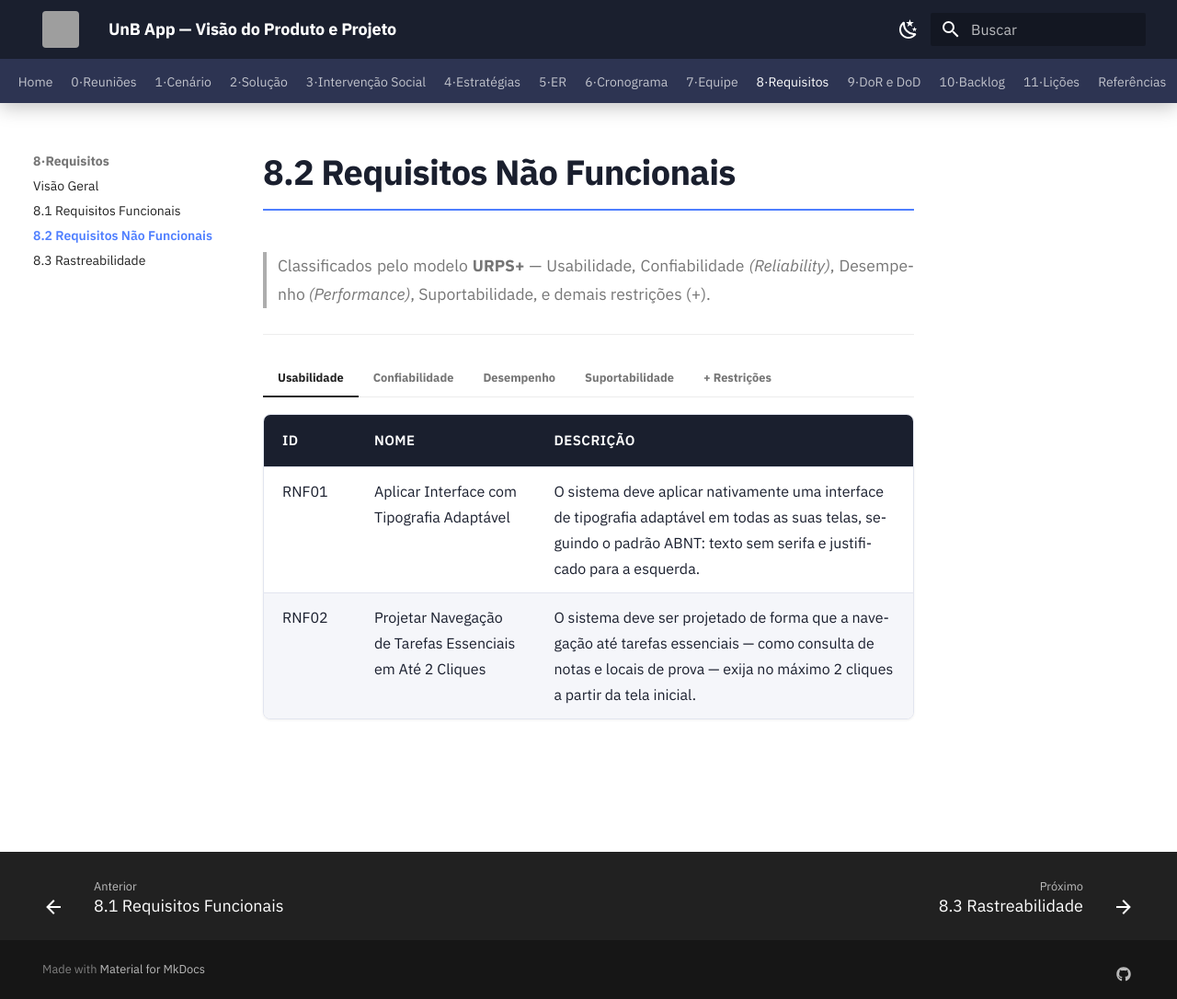
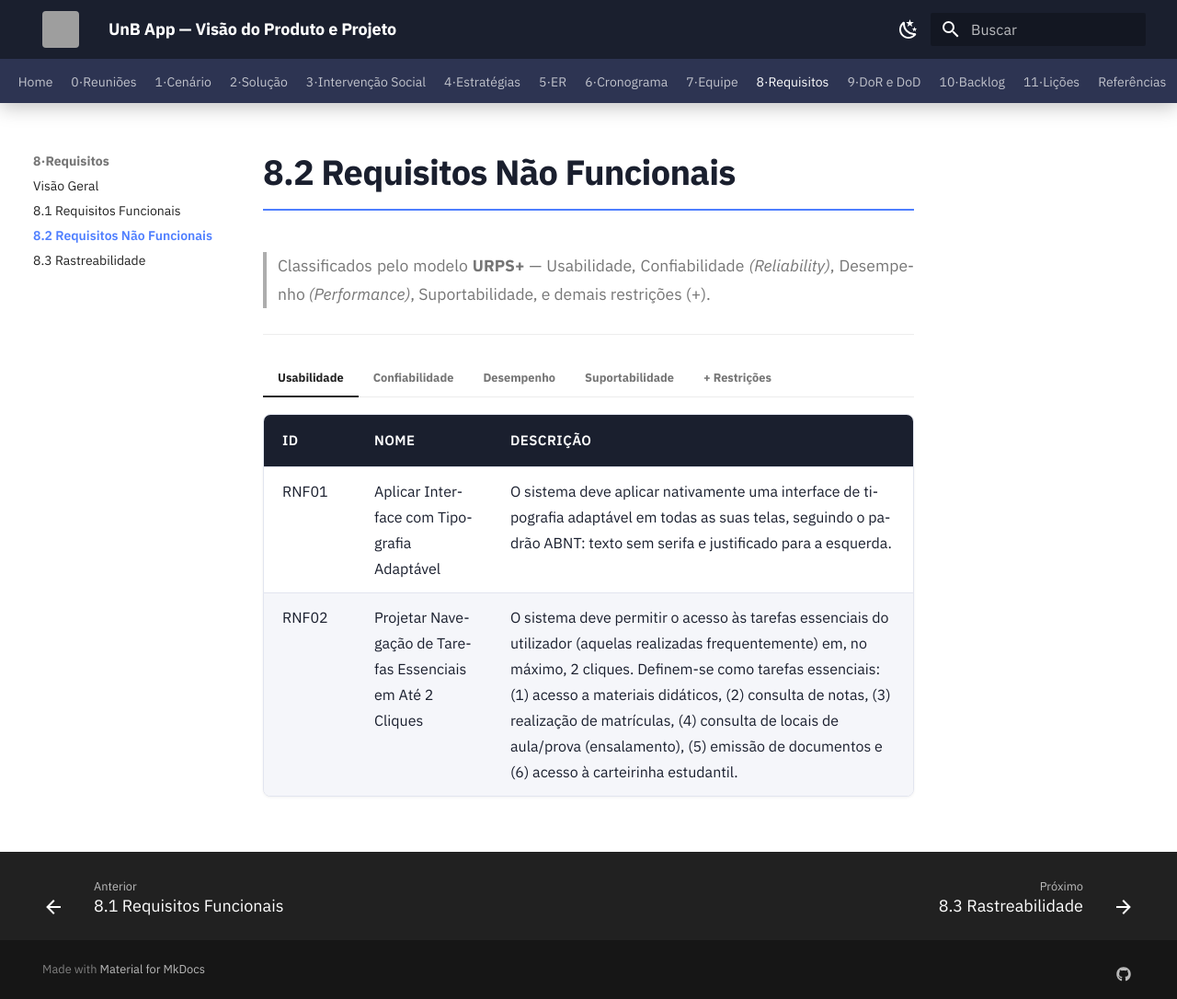
Before and after one commit to mdsreq-fga-unb/REQ-2026.1-T02-UnB-App, an MkDocs documentation site: the page built from docs/08-requisitos/nao-funcionais.md, in a window 1280 px wide and 1086 px high. Shown: the whole window at 92% size. Built offline with MkDocs 1.6.1 and Material for MkDocs 9.7.7, drawn with Linux system fonts in a browser that asks for light colours; grey boxes are pictures that could not be loaded.

Commit message:
fix: tira incompletude e ambiguidade no RNF02

```diff
--- a/docs/08-requisitos/nao-funcionais.md
+++ b/docs/08-requisitos/nao-funcionais.md
@@ -8,7 +8,7 @@
     | ID | Nome | Descrição |
     |----|------|-----------|
     | RNF01 | Aplicar Interface com Tipografia Adaptável | O sistema deve aplicar nativamente uma interface de tipografia adaptável em todas as suas telas, seguindo o padrão ABNT: texto sem serifa e justificado para a esquerda. |
-    | RNF02 | Projetar Navegação de Tarefas Essenciais em Até 2 Cliques | O sistema deve ser projetado de forma que a navegação até tarefas essenciais — como consulta de notas e locais de prova — exija no máximo 2 cliques a partir da tela inicial. |
+    | RNF02 | Projetar Navegação de Tarefas Essenciais em Até 2 Cliques | O sistema deve permitir o acesso às tarefas essenciais do utilizador (aquelas realizadas frequentemente) em, no máximo, 2 cliques. Definem-se como tarefas essenciais: (1) acesso a materiais didáticos, (2) consulta de notas, (3) realização de matrículas, (4) consulta de locais de aula/prova (ensalamento), (5) emissão de documentos e (6) acesso à carteirinha estudantil. |
 
 === "Confiabilidade"
     | ID | Nome | Descrição |
```
